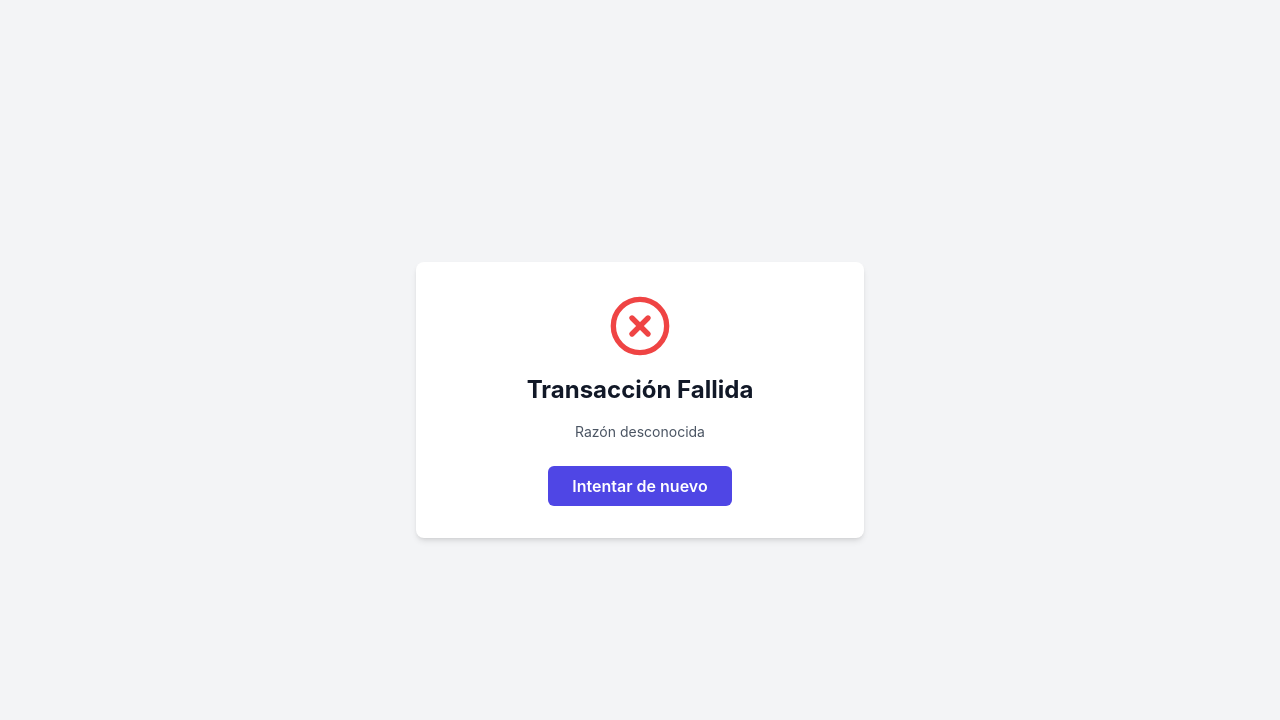
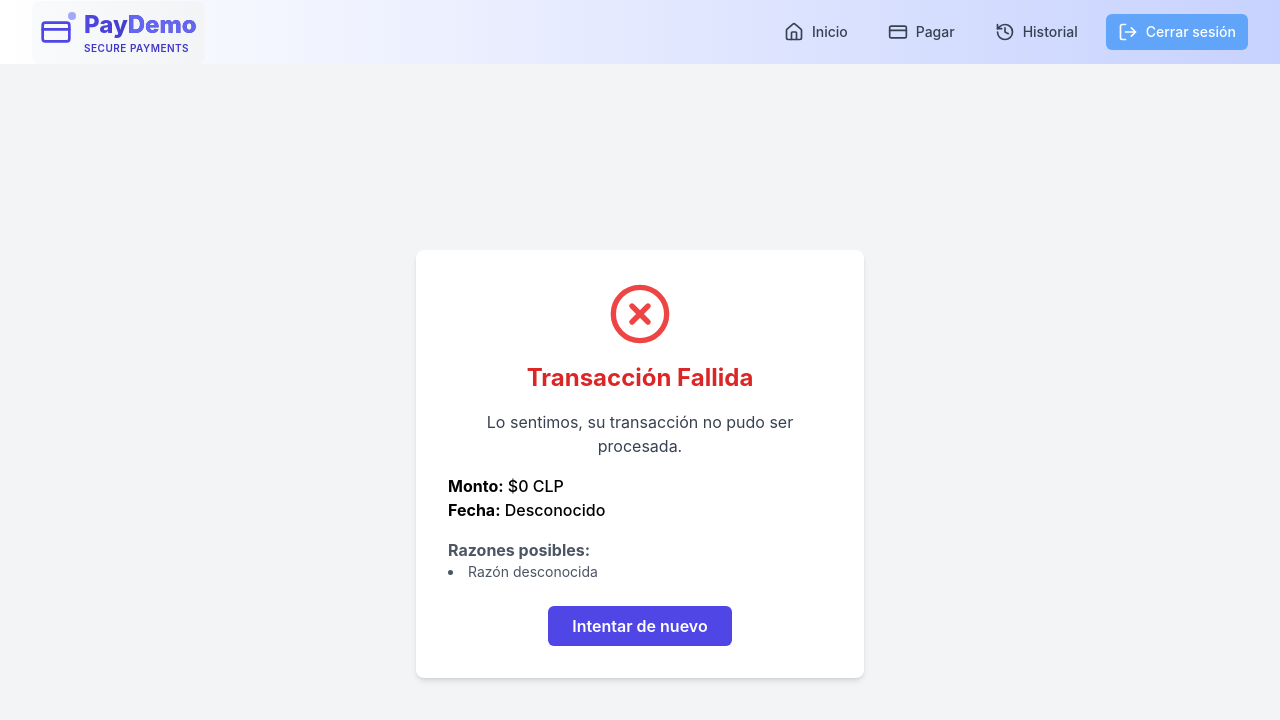
Before and after one commit to javieraguayo/PayDemo-Frontend, a React (Create React App) app: page /failure in a window 1280 px wide. Shown: the top 720 px of the page. Built offline with nearby package versions, Linux system fonts and the light colour scheme; sample sign-in values are in the browser's storage.

Commit message:
Refactor success y failure

```diff
--- a/src/components/PaymentForm.js
+++ b/src/components/PaymentForm.js
@@ -57,7 +57,7 @@ function PaymentForm() {
         amount: cleanedAmount
       });
 
-      navigate('/failure', { state: { reason } });
+      navigate('/failure', { state: { reason, amount: `$${amount} CLP`, date: new Date().toLocaleString() } });
     } catch (error) {
       console.error('Error al registrar la transacción fallida en el servidor: ', error);
       setError('Error al registrar la transacción fallida');
@@ -112,7 +112,7 @@ function PaymentForm() {
     }
 
     if (reasons.length > 0) {
-      await handleServerFailedTransaction(reasons.join(' y '));
+      await handleServerFailedTransaction(reasons);
       return;
     }
 
--- a/src/pages/FailurePage.js
+++ b/src/pages/FailurePage.js
@@ -1,28 +1,36 @@
 import React from 'react';
 import { useNavigate, useLocation } from 'react-router-dom';
 import { XCircle } from 'lucide-react';
+import NavigationBar from '../components/NavigationBar';
 
 function FailurePage() {
   const location = useLocation();
-  let { reason } = location.state || { reason: 'Razón desconocida' };
+  const { reason, amount, date } = location.state || { reason: 'Razón desconocida', amount: '$0 CLP', date: 'Desconocido' };
 
-  if (!Array.isArray(reason)) {
-    reason = [reason];
-  }
+  // Si reason no es un array, lo convertimos en un array
+  const reasonArray = Array.isArray(reason) ? reason : [reason];
 
   const navigate = useNavigate();
 
   return (
+  <div>
+      <NavigationBar />
     <div className="flex items-center justify-center min-h-screen bg-gray-100">
       <div className="max-w-md w-full bg-white p-8 rounded-lg shadow-md text-center">
         <XCircle className="mx-auto h-16 w-16 text-red-500" />
-        <h1 className="text-2xl font-bold text-gray-900 mt-4">Transacción Fallida</h1>
+        <h1 className="text-2xl font-bold text-gray-900 mt-4 text-red-600">Transacción Fallida</h1>
 
-        {/* Mostrar las razones de la transacción fallida */}
-        <div className="mt-4 text-gray-600">
-          <ul>
-            {reason.map((r, index) => (
-              <li key={index} className="text-sm">{r}</li>  // Mostrar cada razón por separado
+        <p className="text-gray-700 mt-4">Lo sentimos, su transacción no pudo ser procesada.</p>
+        <p className="mt-4 text-left font-medium">
+          <strong>Monto:</strong> {amount}<br />
+          <strong>Fecha:</strong> {date}
+        </p>
+
+        <div className="mt-4 text-gray-600 text-left">
+          <p className="font-bold">Razones posibles:</p>
+          <ul className="list-disc list-inside">
+            {reasonArray.map((r, index) => (
+              <li key={index} className="text-sm">{r}</li>
             ))}
           </ul>
         </div>
@@ -35,6 +43,7 @@ function FailurePage() {
         </button>
       </div>
     </div>
+  </div>
   );
 }
 
--- a/src/pages/HistoryPage.js
+++ b/src/pages/HistoryPage.js
@@ -27,7 +27,7 @@ function HistoryPage() {
     <div>
       <NavigationBar />  {/* Barra de navegación */}
       <div className="flex flex-col items-center justify-center min-h-screen bg-gray-100">
-        <div className="w-full max-w-3xl p-6 bg-white rounded-lg shadow-md">
+        <div className="w-full max-w-3xl p-6 bg-white rounded-lg shadow-md mt-5">
           <h1 className="text-2xl font-semibold text-center mb-6">Historial de Transacciones</h1>
 
           {loading ? (
--- a/src/pages/SuccessPage.js
+++ b/src/pages/SuccessPage.js
@@ -1,26 +1,34 @@
 import React from 'react';
-import { CheckCircle } from 'lucide-react'; // Para el icono del círculo verde
-import { useNavigate, useLocation } from 'react-router-dom'; // Añadimos useLocation para obtener los datos
+import { CheckCircle } from 'lucide-react';
+import { useNavigate, useLocation } from 'react-router-dom';
+import NavigationBar from '../components/NavigationBar';
 
 function SuccessPage() {
   const navigate = useNavigate();
   const location = useLocation();
-  const { data } = location.state || {}; // Obtenemos los datos de la transacción
+  const { data } = location.state || {};
 
   // Función para formatear el monto con puntos y símbolo CLP
   const formatAmount = (value) => {
     return new Intl.NumberFormat('es-CL', { style: 'currency', currency: 'CLP' }).format(value);
   };
 
+  const maskCardNumber = (number) => {
+    return number ? `**** **** **** ${number.slice(-4)}` : 'Número de tarjeta no disponible';
+  };
+
   return (
+  <div>
+    <NavigationBar />  {/* Barra de navegación */}
     <div className="flex items-center justify-center min-h-screen bg-gray-100">
       <div className="max-w-md w-full bg-white p-8 rounded-lg shadow-md text-center">
         <CheckCircle className="mx-auto h-16 w-16 text-green-500" />
-        <h1 className="text-2xl font-bold text-gray-900 mt-4">Transacción Exitosa</h1>
+        <h1 className="text-2xl font-bold text-gray-900 mt-4 text-green-600">Transacción Exitosa</h1>
 
         {/* Contenedor de los detalles de la transacción */}
-        <div className="text-gray-700 mt-6 text-left">  {/* text-left para alinear a la izquierda */}
+        <div className="text-gray-700 mt-6 text-left">
           <p className="font-semibold">Nombre: <span className="font-normal">{data?.name || 'Nombre no disponible'}</span></p>
+          <p className="font-semibold">Número de tarjeta: <span className="font-normal">{data ? maskCardNumber(data.cardNumber) : 'Número de tarjeta no disponible'}</span></p>
           <p className="font-semibold">Monto: <span className="font-normal">{data ? formatAmount(data.amount) : 'Monto no disponible'}</span></p>
           <p className="font-semibold">Fecha: <span className="font-normal">{data ? new Date(data.date).toLocaleString('es-CL') : 'Fecha no disponible'}</span></p>
         </div>
@@ -33,6 +41,7 @@ function SuccessPage() {
         </button>
       </div>
     </div>
+  </div>
   );
 }
 
```
